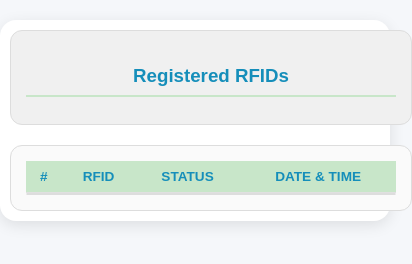
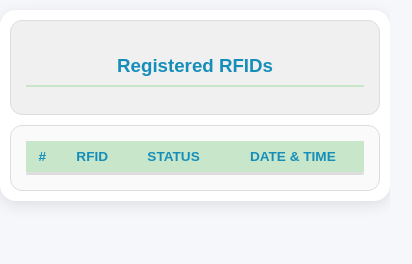
Before and after one commit to aehla/elective-3-PIT, a plain HTML site: page index.html in a window 390 px wide. Shown: the whole page, 412 px wide, since content can reach past the window. Drawn offline with Linux system fonts and the light colour scheme; no server answers.

Commit message:
update css container

```diff
--- a/style.css
+++ b/style.css
@@ -9,7 +9,7 @@ body {
   flex-direction: column;
   align-items: center;
   justify-content: flex-start;
-  min-height: 100vh;
+  min-height: 100%;
 }
 
 h2 {
@@ -27,6 +27,8 @@ h2 {
   flex-wrap: wrap;
   justify-content: space-between;
   width: 95%;
+  height: auto;
+  min-height: fit-content;
   max-width: 1000px;
   background: #ffffff;
   border-radius: 16px;
@@ -161,9 +163,9 @@ tr {
   }
 
   .container {
-    flex-direction: column;
-    align-items: stretch;
-    padding: 15px;
+     margin-top: 10px;
+    padding: 10px 12px;
+    gap: 10px;
   }
 
   .rfid-list,
```
